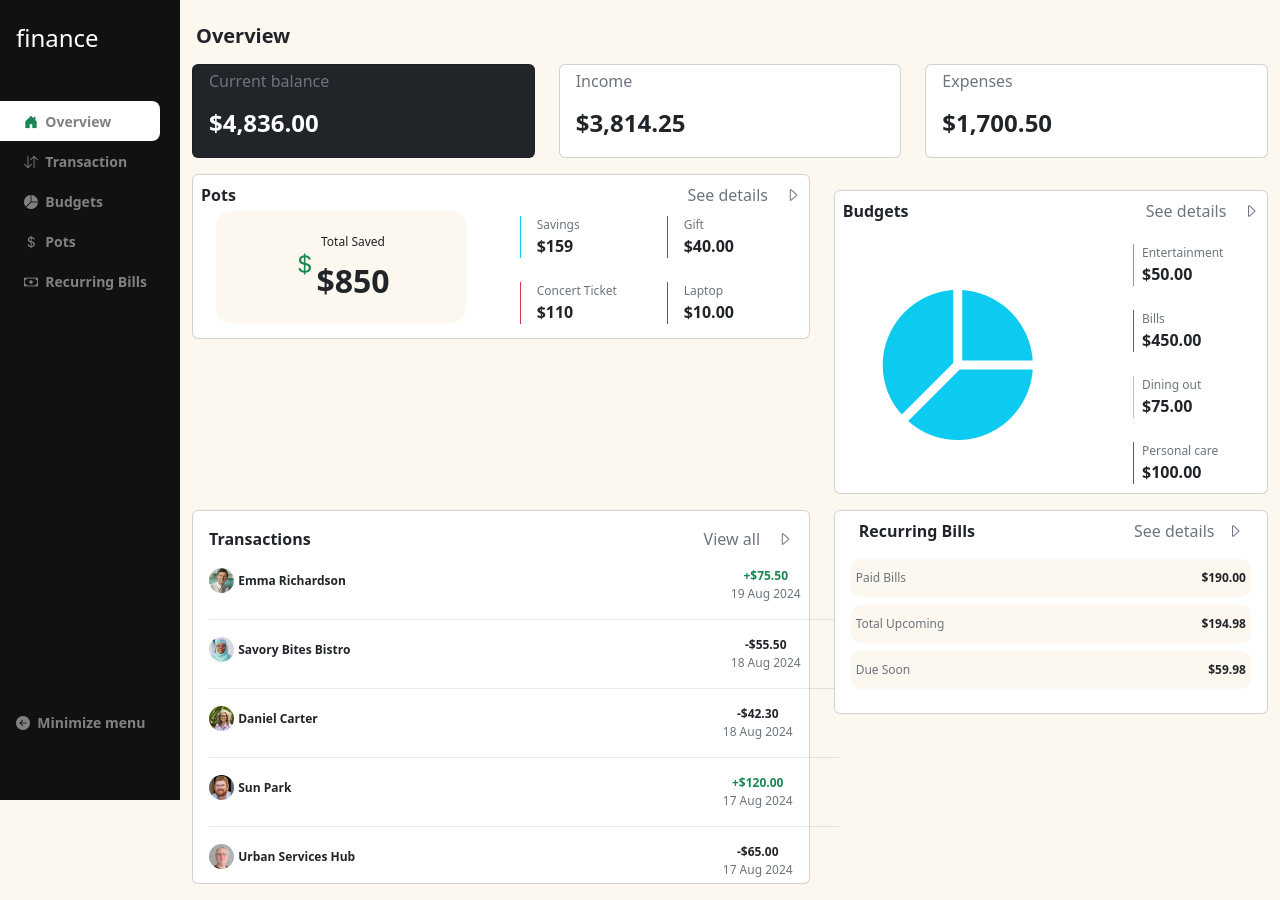
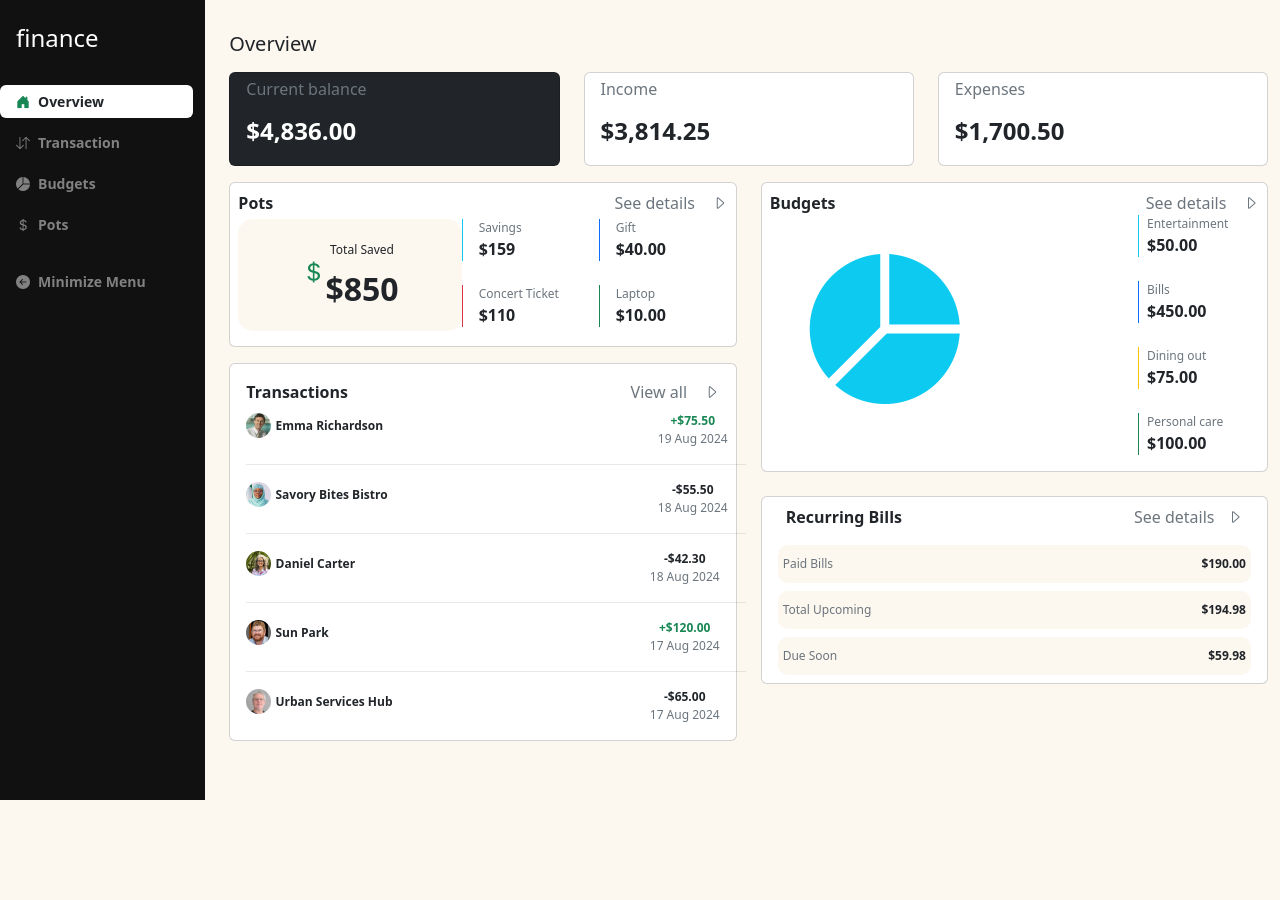
Before and after one commit to Prayz-code/finance-dashboard, a plain HTML site: page index.html in a window 1280 px wide. After the commit the page ends 800 px from the top, so only its background shows below. Drawn offline with nearby package versions, Linux system fonts and the light colour scheme.

Commit message:
second commit

```diff
--- a/index.html
+++ b/index.html
@@ -11,45 +11,55 @@
 
 <body>
     <!-- this is the sidebar -->
-    <div class="sidebar col-sm-12 col-xs-12 col-md-3 col-lg-2 col-xl-3 d-md-block d-none">
-        <div class="w3-sidebar w3-bar-block">
-            <div class="text-white fw-bold pt-4 p-3">
-                <h4 class="w3-bar-item">finance</h4>
+    <div class="row vh-100">
+        <div class="col-xs-12 col-sm-12 col-md-12 col-lg-2 col-xl-2 order-last order-lg-first sidebar">
+            <div>
+                <div class="text-white fw-bold pt-4 p-3 d-none d-lg-block">
+                    <h4 class="w3-bar-item ">finance</h4>
                 </div>
-            <div class="view pt-4">
-                <div class="overview">
-                    <a href="#overview"><i class="bi bi-house-door-fill text-success"></i>&nbsp;&nbsp;Overview</a>
-                </div>
-                <div class="fw-bold p-2">
-                    <a href="#transaction"><i class="bi bi-arrow-down-up"></i>&nbsp;&nbsp;Transaction</a>
-                </div>
-                <div class="fw-bold p-2">
-                    <a href="#budgets"><i class="bi bi-pie-chart-fill"></i>&nbsp;&nbsp;Budgets</a>
-                </div>
-                <div class="fw-bold p-2">
-                    <a href="#pots"><i class="bi bi-currency-dollar"></i>&nbsp;&nbsp;Pots</a>
-                </div>
-                <div class="fw-bold p-2">
-                    <a href="#bills"><i class="bi bi-cash"></i>&nbsp;&nbsp;Recurring Bills</a>
-                </div>
-                <div class="menu fw-bold">
-                    <a href="#bills"><i class="bi bi-arrow-left-circle-fill"></i>&nbsp;&nbsp;Minimize menu</a>
+                <ul class="nav nav-pills flex-lg-column mb-auto text-center">
+                    <li class="nav-item mt-2">
+                        <a href="" class="nav-link bg-white fw-bold text-dark d-flex align-items-center">
+                            <i class="bi bi-house-door-fill me-2 text-success"></i>
+                            <span class="d-none d-lg-inline">Overview</span>
+                        </a>
+                    </li>
+                    <li class="nav-item mt-2">
+                        <a href="" class="nav-link fw-bold d-flex align-items-center">
+                            <i class="bi bi-arrow-down-up me-2"></i>
+                            <span class="d-none d-lg-inline">Transaction</span>
+                        </a>
+                    </li>
+                    <li class="nav-item mt-2">
+                        <a href="" class="nav-link fw-bold d-flex align-items-center">
+                            <i class="bi bi-pie-chart-fill me-2"></i>
+                            <span class="d-none d-lg-inline">Budgets</span>
+                        </a>
+                    </li>
+                    <li class="nav-item mt-2">
+                        <a href="" class="nav-link fw-bold d-flex align-items-center">
+                            <i class="bi bi-currency-dollar me-2"></i>
+                            <span class="d-none d-lg-inline">Pots</span>
+                        </a>
+                    </li>
+                </ul>
+                <div class="mt-5 p-3 d-none d-lg-inline">
+                    <a href="" class="nav-link fw-bold d-flex align-items-center">
+                        <i class="bi bi-arrow-left-circle-fill me-2"></i>
+                        <span>Minimize Menu</span>
+                    </a>
                 </div>
             </div>
         </div>
-    </div>
-
-
         <!-- Page Content, first row -->
-       <div class="oview">
-            <div style="margin-left:180px">
-                <div class="w3-container w3-teal">
-                    <h5 class="pt-4 ps-3 fw-bold">Overview</h5>
-                </div>
+        <div class="col-xs-12 col-sm-12 col-md-12 col-lg-10 col-xl-10 order-first order-lg-last">
             <div>
                 <div class="container text-start pt-2">
+                    <div class="pt-4 mb-3 fw-bold">
+                        <h5>Overview</h5>
+                    </div>
                     <div class="row align-items-start g-4">
-                            <div class="col-sm-12 col-xs-12 col-md-12 col-lg-4 col-xl-4">
+                        <div class="col-sm-12 col-xs-12 col-md-4 col-lg-4 col-xl-4">
                             <div class="card bg-dark pt-2 ps-3">
                                 <div>
                                     <p class="text-secondary lh-1">Current balance</p>
@@ -57,13 +67,13 @@
                                 </div>
                             </div>
                         </div>
-                            <div class="col-sm-12 col-xs-12 col-md-12 col-lg-4 col-xl-4">
+                        <div class="col-sm-12 col-xs-12 col-md-4 col-lg-4 col-xl-4">
                             <div class="card pt-2 ps-3">
                                 <p class="text-secondary lh-1">Income</p>
                                 <p class="fs-4 fw-bold">&dollar;3,814.25</p>
                             </div>
                         </div>
-                            <div class="col-sm-12 col-xs-12 col-md-12 col-lg-4 col-xl-4">
+                        <div class="col-sm-12 col-xs-12 col-md-4 col-lg-4 col-xl-4">
                             <div class="card pt-2 ps-3">
                                 <p class="text-secondary lh-1">Expenses</p>
                                 <p class="fs-4 fw-bold">&dollar;1,700.50</p>
@@ -75,13 +85,12 @@
                 <!-- second row -->
             <div class="container text-center mt-3">
                 <div class="row text-center">
-                        <div class="col-sm-12 col-xs-12 col-md-12 col-lg-7 col-xl-7">
-                            <div class="card ps-2">
+                    <div class="col-sm-12 col-xs-12 col-md-12 col-lg-6 col-xl-6">
+                        <div class="card ps-2 mb-3">
                             <div class="d-flex justify-content-between pt-2 pb-1">
                                 <div class="fw-bold">Pots</div>
                                 <div class="text-secondary pe-2">See details&nbsp;&nbsp;&nbsp;&nbsp;<i class="bi bi-caret-right text-secondary"></i></div>
                             </div>
-
                             <div>
                                 <div class="d-flex justify-content-between">
                                     <div class="total">
@@ -128,65 +137,14 @@
                                 </div>
                             </div>
                         </div>
-                        </div>
-                        <div class="col-sm-12 col-xs-12 col-md-12 col-lg-5 col-xl-5">
-                            <div class="card mb-2 mt-3">
-                                <div class="d-flex justify-content-between pt-2">
-                                    <div class="fw-bold ps-2">Budgets</div>
-                                    <div class="text-secondary pe-2">See details&nbsp;&nbsp;&nbsp;&nbsp;<i class="bi bi-caret-right text-secondary"></i></div>
-                                </div>
-
-                                <div class="d-flex justify-content-between pt-3 pb-1">
-                                    <div class="ball">
-                                        <i class="bi bi-pie-chart-fill text-info ps-5"></i>
-                                    </div>
-
-                                    <div class="chart">
-                                        <div class="ps-2 border-start border-info lh-2">
-                                            <div class="entertainment">
-                                                <div class="text-secondary" style="font-size: 12px;">Entertainment</div>
-                                                <div class="fw-bold">$50.00</div>
-                                            </div>
-                                        </div>
-                                        <br>
-                                        <div class="ps-2 border-start border-primary lh-2">
-                                            <div class="entertainment">
-                                                <div class="text-secondary" style="font-size: 12px;">Bills</div>
-                                                <div class="fw-bold">$450.00</div>
-                                            </div>
-                                        </div>
-                                        <br>
-                                        <div class="ps-2 border-start border-warning lh-2">
-                                            <div class="entertainment">
-                                                <div class="text-secondary" style="font-size: 12px;">Dining out</div>
-                                                <div class="fw-bold">$75.00</div>
-                                            </div>
-                                        </div>
-                                        <br>
-                                        <div class="ps-2 border-start border-success lh-2">
-                                            <div class="entertainment">
-                                                <div class="text-secondary" style="font-size: 12px;">Personal care</div>
-                                                <div class="fw-bold">$100.00</div>
-                                            </div>
-                                        </div>
-                                    </div>
-                                </div>
-                            </div>
-                        </div>
-                    </div>
-                </div>
-                  <!-- third row  -->
-
-                <div class="container text-center mt-2">
-                    <div class="row text-center">
-                        <div class="col-sm-12 col-xs-12 col-md-12 col-lg-7 col-xl-7">
-                            <div class="card mb-3">
-                                <div class="d-flex justify-content-between pt-3 pb-3">
+                        <!-- Transactions -->
+                        <div class="card mb-3 pt-3 pb-3">
+                                <div class="d-flex justify-content-between">
                                     <div class="ps-3 fw-bold">Transactions</div>
                                     <div class="text-secondary pe-3">View all&nbsp;&nbsp;&nbsp;&nbsp;<i class="bi bi-caret-right text-secondary"></i></div>
                                 </div>
 
-                                <div class="ps-3 pe-2 d-flex justify-content-between">
+                                <div class="ps-3 pe-2 pt-2 d-flex justify-content-between">
                                     <div>
                                         <img class="emma" src="images/Emma.jpg" alt="Emma">
                                         <span class="august fw-bold">Emma Richardson</span>
@@ -234,7 +192,7 @@
                                 </div>
                                 <div class="ps-3"><hr class="line"></div>
 
-                                <div class="ps-3 pe-3 pb-1 d-flex justify-content-between">
+                                <div class="ps-3 pe-3 d-flex justify-content-between">
                                     <div>
                                         <img class="emma" src="images/urban.jpg" alt="Emma">
                                         <span class="august fw-bold">Urban Services Hub</span>
@@ -246,8 +204,52 @@
                                 </div>
                         </div>
                     </div>
-                        <div class="col-sm-12 col-xs-12 col-md-12 col-lg-5 col-xl-5">
-                            <div class="card pe-3 ps-3">
+                    <!-- Budgets -->
+                    <div class="col-sm-12 col-xs-12 col-md-12 col-lg-6 col-xl-6">
+                        <div class="card mb-3 pt-2 pb-3">
+                            <div class="d-flex justify-content-between">
+                                <div class="fw-bold ps-2">Budgets</div>
+                                <div class="text-secondary pe-2">See details&nbsp;&nbsp;&nbsp;&nbsp;<i class="bi bi-caret-right text-secondary"></i></div>
+                            </div>
+
+                            <div class="d-flex justify-content-between">
+                                <div class="ball">
+                                    <i class="bi bi-pie-chart-fill text-info ps-5"></i>
+                                </div>
+
+                                <div class="chart">
+                                    <div class="ps-2 border-start border-info lh-2">
+                                        <div class="entertainment">
+                                            <div class="text-secondary" style="font-size: 12px;">Entertainment</div>
+                                            <div class="fw-bold">$50.00</div>
+                                        </div>
+                                    </div>
+                                    <br>
+                                    <div class="ps-2 border-start border-primary lh-2">
+                                        <div class="entertainment">
+                                            <div class="text-secondary" style="font-size: 12px;">Bills</div>
+                                            <div class="fw-bold">$450.00</div>
+                                        </div>
+                                    </div>
+                                    <br>
+                                    <div class="ps-2 border-start border-warning lh-2">
+                                        <div class="entertainment">
+                                            <div class="text-secondary" style="font-size: 12px;">Dining out</div>
+                                            <div class="fw-bold">$75.00</div>
+                                        </div>
+                                    </div>
+                                    <br>
+                                    <div class="ps-2 border-start border-success lh-2">
+                                        <div class="entertainment">
+                                            <div class="text-secondary" style="font-size: 12px;">Personal care</div>
+                                            <div class="fw-bold">$100.00</div>
+                                        </div>
+                                    </div>
+                                </div>
+                            </div>
+                        </div>
+                        <!-- Recurring -->
+                        <div class="card pe-3 ps-3 mt-4">
                             <div class="d-flex justify-content-between pt-2 pb-3">
                                 <div class="fw-bold ps-2">Recurring Bills</div>
                                 <div class="text-secondary pe-2">See details&nbsp;&nbsp;&nbsp;<i class="bi bi-caret-right text-secondary"></i></div>
@@ -272,7 +274,7 @@
                                     </div>
                                 </div>
 
-                                    <div class="pb-2 mb-3">
+                                <div class="pb-2">
                                     <div class="paid">
                                         <div class="d-flex justify-content-between">
                                             <div class="text-secondary">Due Soon</div>
@@ -286,7 +288,7 @@
                 </div>
             </div>
         </div>
-
+    </div>
 
     <script src="https://cdn.jsdelivr.net/npm/bootstrap@5.3.8/dist/js/bootstrap.bundle.min.js" integrity="sha384-FKyoEForCGlyvwx9Hj09JcYn3nv7wiPVlz7YYwJrWVcXK/BmnVDxM+D2scQbITxI" crossorigin="anonymous"></script>
 </body>
--- a/style.css
+++ b/style.css
@@ -3,9 +3,7 @@ body{
     }
     .sidebar{
         background-color: #111;
-        height: 100%;
-        width: 180px!important;
-        position: fixed;
+        /* height: 100%!important; */
     }
 
     .sidebar a{
@@ -25,11 +23,8 @@ body{
     }
 
     .menu{
-        position: fixed;
-        bottom: 0px;
-        left: 0px;
-        width: 350px;
-        height: 90px;
+       margin-top: 20px;
+
     }
 
     .saved{
@@ -44,15 +39,11 @@ body{
         width: 250px;
         padding: 25px 20px 10px 20px;
         margin-bottom: 15px;
-        margin-left: 15px;
         border-radius: 15px;
     }
 
     .ball{
         font-size: 150px;
-        display: flex;
-        justify-content: center;
-        align-items: center;
     }
 
     .entertainment{
@@ -62,7 +53,6 @@ body{
     .chart{
         display: block;
         text-align: left;
-        padding: 5px;
     }
 
     .emma{
@@ -76,7 +66,7 @@ body{
 
     .line{
        opacity: 0.1;
-        width: 630px;
+        width: 500px;
     }
 
     .paid{
```
Lines whose indentation alone changed are shown as unchanged.
